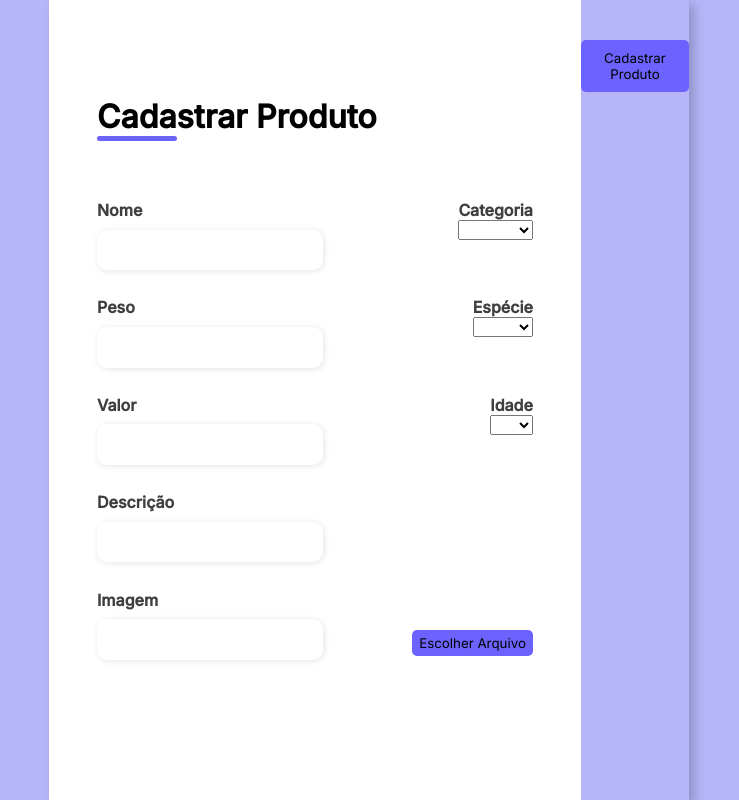
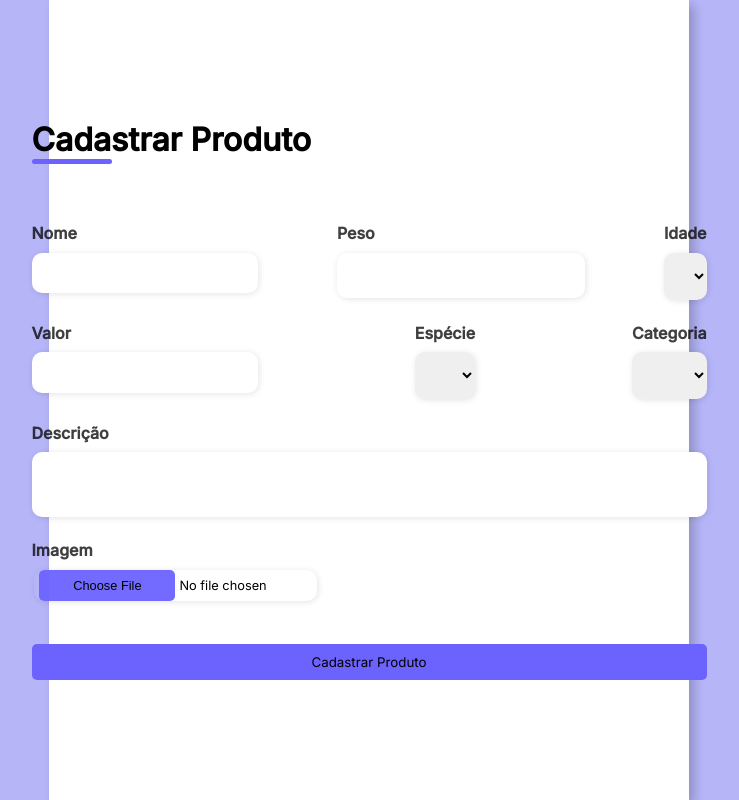
Before and after one commit to sabriinallopes/Projeto---DW, a PHP site: page /adicionarProduto.html in a window 1280 px wide. Shown: the whole page, without its empty margins (271-1010 px from the left). Run offline with PHP 8.4, Linux system fonts and the light colour scheme; lists and menus that the app fills with data are empty.

Commit message:
AddProduto
Tela d adicionar produto

```diff
--- a/adicionarProduto.html
+++ b/adicionarProduto.html
@@ -5,7 +5,7 @@
     <meta charset="UTF-8">
     <meta http-equiv="X-UA-Compatible" content="IE=edge">
     <meta name="viewport" content="width=device-width, initial-scale=1.0">
-    <title>Cadastre-se|PetShop</title>
+    <title>Cadastrar Produto</title>
     <link rel="shortcut icon" type="image/png" href="https://cdn-icons-png.flaticon.com/512/3047/3047928.png" />
 
     <link rel="stylesheet" href="cadProduto.css">
@@ -28,50 +28,47 @@
                 <div class="input-group">
                     <div class="input-box">
                         <label for="nameprod">Nome</label>
-                        <input id="nameprod type=" text" name="nameprod" maxlength="30" required>
+                        <input id="nameprod" type="text" name="nameprod" maxlength="30" required>
+                    </div>
+                    <div class="input-box">
+                        <label for="peso">Peso</label>
+                        <input id="pesos" type="text" name="pesoProd" maxlength="10" required>
                     </div>
 
+                    <div class="input-box">
+                        <label for="idade">Idade</label>
+                        <select id="idade" type="form-select" name="idade" maxlength="20" required></select>
+                    </div>
+                    <div class="input-box">
+                        <label for="valor">Valor</label>
+                        <input id="valor" type="text" name="valorProd" maxlength="8" required>
+                    </div>
+
+                    <div class="input-box">
+                        <label for="especie">Espécie</label>
+                        <select id="especie" type="form-select" name="especie" maxlength="14" required></select>
+                    </div>
                     <div class="input-box">
                         <label for="categoria">Categoria</label>
                         <select id="categoria" type="form-select" name="categoria" maxlength="20" required>
                         </select>
                     </div>
                     <div class="input-box">
-                        <label for="peso">Peso</label>
-                        <input id="peso type=" text" name="pesoProd" maxlength="10" required>
-                    </div>
-
-                    <div class="input-box">
-                        <label for="especie">Espécie</label>
-                        <select id="especie" type="form-select" name="especie" maxlength="14" required></select>
-                    </div>
-
-                    <div class="input-box">
-                        <label for="valor">Valor</label>
-                        <input id="valor" type="text" name="valorProd" maxlength="8" required>
-                    </div>
-
-
-                    <div class="input-box">
-                        <label for="idade">Idade</label>
-                        <select id="idade" type="form-select" name="idade" maxlength="20" required></select>
+                        <label for="descricao">Descrição</label>
+                        <textarea rows="3" cols="70" id="descricao" type="text" name="descricao" required></textarea>
                     </div>
                     <div class="input-box">
-                        <label for="descricao">Descrição</label>
-                        <div class="row"><input id="descricao" type="text" name="descricao" required></div>
+                        <label for="imagem">Imagem</label>
+                        <input id="imagem" type="file" name="image" required>
                     </div>
-                    <div class="input-box"> <label for="imagem">Imagem</label>
-                        <input id="imagem" type="text" name="image" required></div>
-
-                        <div class="col-4"><button type="button" class="btnImagem">Escolher Arquivo</button></div>
                 </div>
 
 
+                <div class="continue-button">
+                    <button type="submit" class="btn-login">Cadastrar Produto</button>
+                </div>
         </div>
 
-        <div class="continue-button">
-            <button type="submit" class="btn-login">Cadastrar Produto</button>
-        </div>
         </form>
     </div>
     </div>
--- a/cadProduto.css
+++ b/cadProduto.css
@@ -76,13 +76,15 @@
 .input-box {
     display: flex;
     flex-direction: column;
-    margin-bottom: 1.1rem;
+    margin-bottom: 0.85rem;
 }
 
-.input-box input {
+.input-box input,
+textarea,
+select {
     margin: 0.6rem 0;
     padding: 0.8rem 1.2rem;
-    border: 3px;
+    border: 1px;
     border-radius: 10px;
     box-shadow: 1px 1px 6px #0000001c;
     font-size: 0.8rem;
@@ -102,20 +104,51 @@
     color: #000000c0;
 }
 
-#descricao {}
+.input-box textarea:hover {
+    background-color: #eeeeee75;
+}
 
-.input-box input::placeholder {
-    color: #000000be;
+.input-box textarea:focus-visible {
+    outline: 1px solid #6c63ff;
 }
+
+.input-box select:hover {
+    background-color: #eeeeee75;
+}
+
+.input-box select:focus-visible {
+    outline: 1px solid #6c63ff;
+}
+
+#descricao {
+    padding: 10px 50px;
+    resize: none;
+}
+
+#imagem {
+    padding: 0px 5px;
+    margin-left: 1%;
+}
+
+#pesos {
+    padding: 15px 30px;
+}
+
+select {
+    padding: 15px 10px;
+}
+
+
 
 .continue-button button {
     width: 100%;
-    margin-top: 2.5rem;
+    margin-top: 0.25rem;
     border: none;
     background-color: #6c63ff;
     padding: 0.62rem;
     border-radius: 5px;
     cursor: pointer;
+
 }
 
 .continue-button button:hover {
@@ -129,14 +162,14 @@
     color: #fff;
 }
 
-.btnImagem {
-    width: 100%;
-    margin-top: 2.5rem;
+input::file-selector-button {
+    width: 50%;
     border: none;
-    background-color: #6c63ff;
-    padding: 5px 7px;
+    padding: 8px 12px;
     border-radius: 5px;
     cursor: pointer;
+    background-color: #6b63fff1;
+
 }
 
 @media screen and (max-width: 1330px) {
```
Also changed, not shown: styles.css (line endings or trailing spaces).
